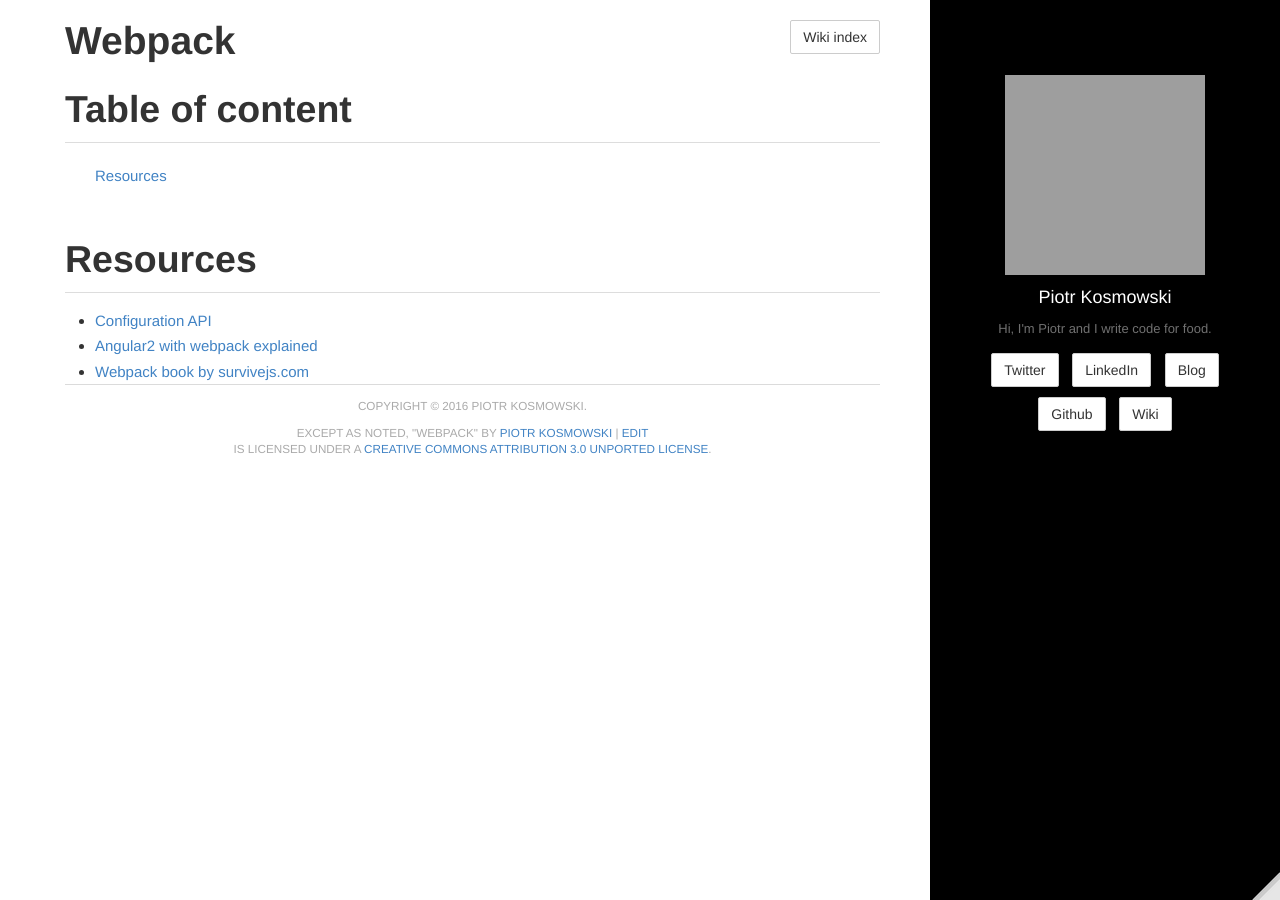
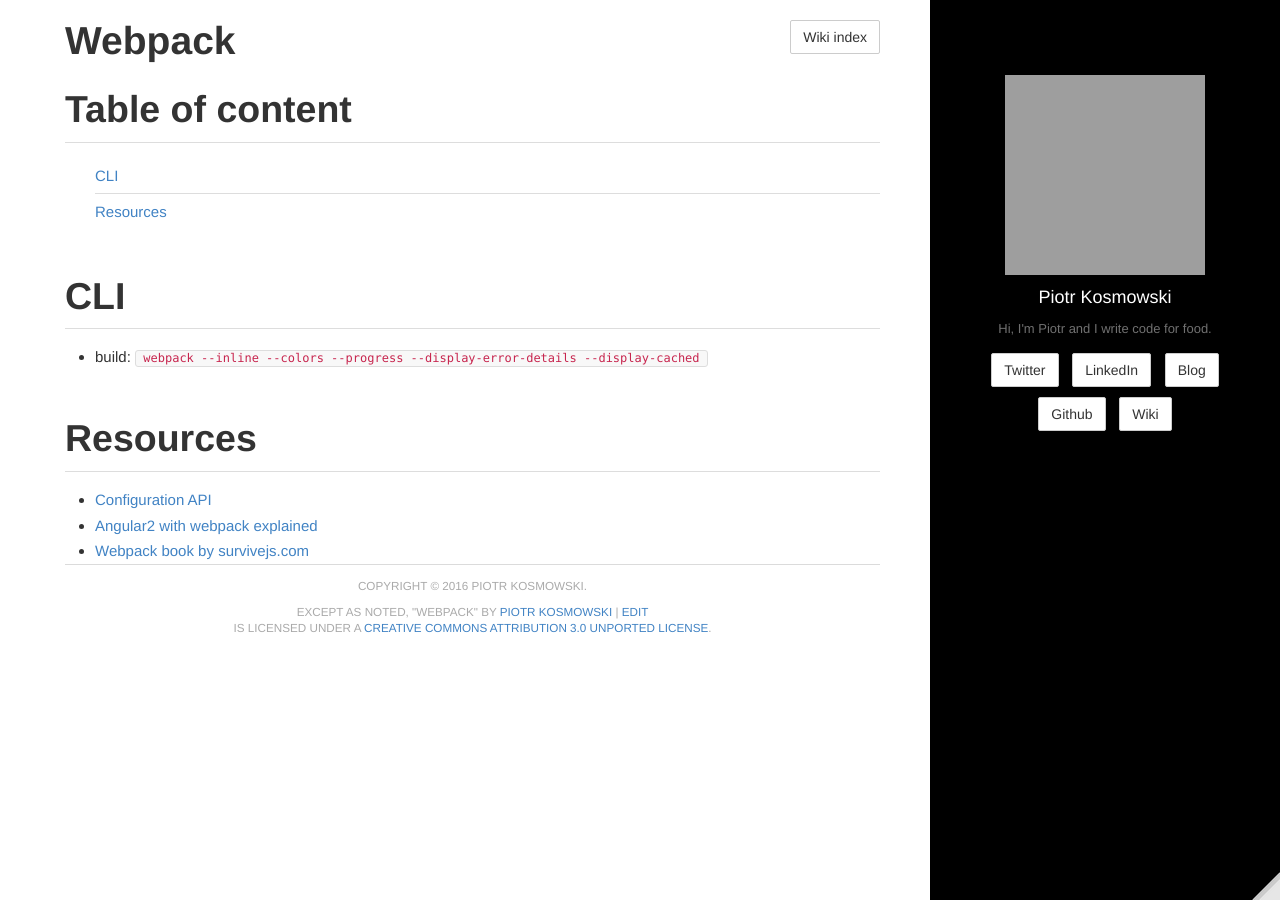
Before and after one commit to kospiotr/kospiotr.github.io, a Jekyll site: the page built from wiki/webpack.md, in a window 1280 px wide. Built offline with Jekyll 4.4.1, drawn with Linux system fonts in a browser that asks for light colours; grey boxes are pictures that could not be loaded.

Commit message:
Update webpack.md

````diff
--- a/wiki/webpack.md
+++ b/wiki/webpack.md
@@ -6,6 +6,9 @@
 editurl: wiki/webpack.md
 ---
 
+# CLI
+- build: ```webpack --inline --colors --progress --display-error-details --display-cached```
+
 # Resources
 
 - [Configuration API](https://github.com/webpack/docs/wiki/configuration)
````
